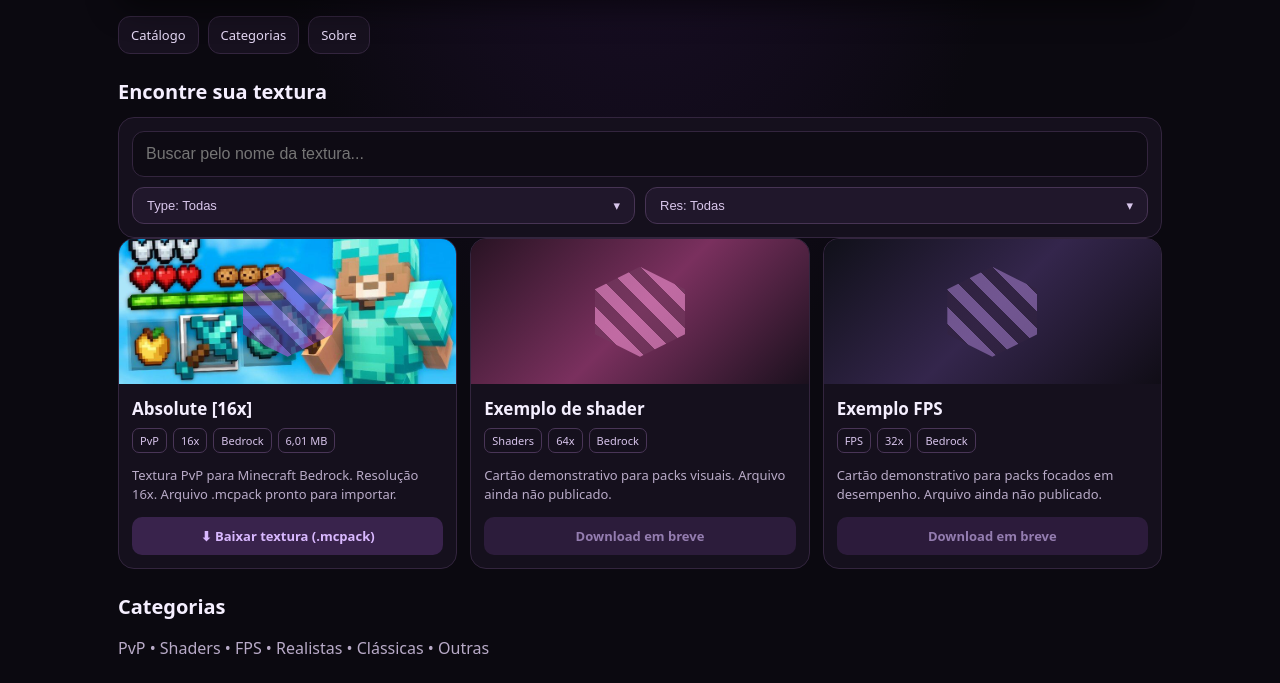
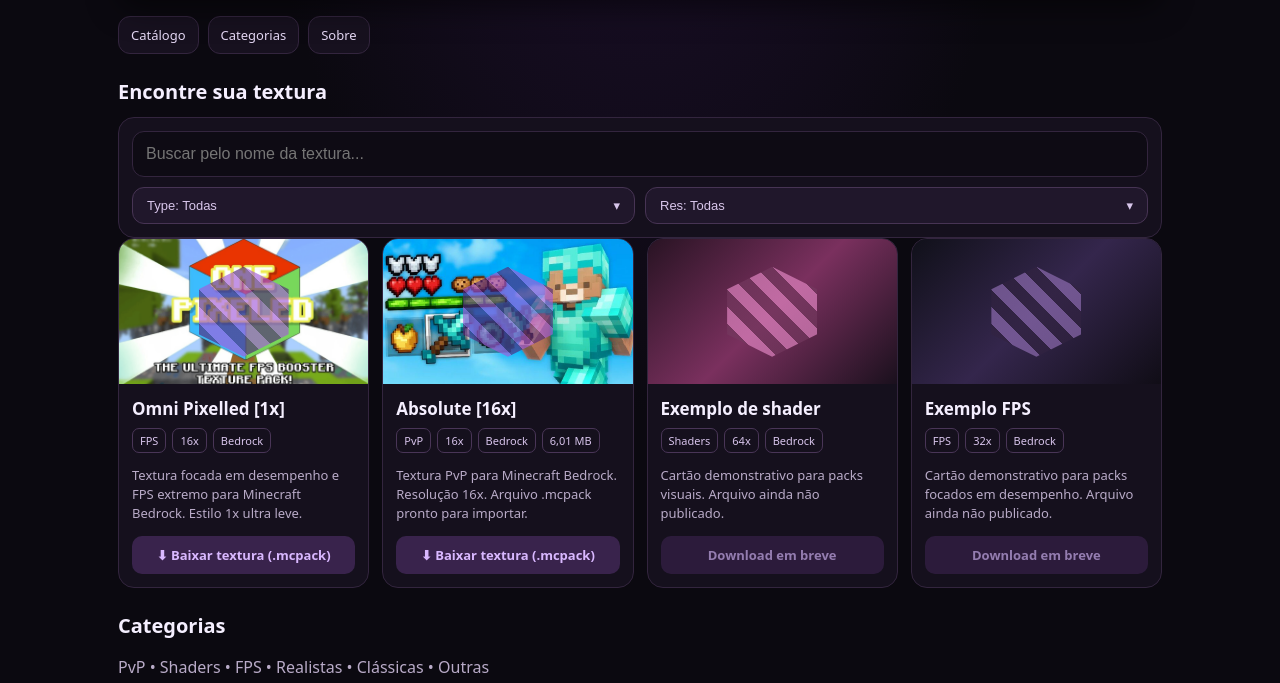
Before and after one commit to RhitRzBR/Texturas-RhitRzBR, a plain HTML site: page index.html in a window 1280 px wide. Shown: the part 585-1268 px from the top of the page. Drawn offline with Linux system fonts and the light colour scheme.

Commit message:
Update index.html

```diff
--- a/index.html
+++ b/index.html
@@ -115,6 +115,15 @@
 </div>
 
 <div class="grid" id="grid">
+  <article class="card" data-cat="FPS" data-res="16x" data-name="omni pixelled fps 1x">
+<div class="preview" style="background-image:url('https://raw.githubusercontent.com/RhitRzBR/Texturas-RhitRzBR/main/textura1x.png');background-size:cover;background-position:center"></div>
+<div class="cardbody">
+<h3>Omni Pixelled [1x]</h3>
+<div class="meta"><span>FPS</span><span>16x</span><span>Bedrock</span></div>
+<p>Textura focada em desempenho e FPS extremo para Minecraft Bedrock. Estilo 1x ultra leve.</p>
+<a class="download" style="opacity:1;pointer-events:auto" href="https://github.com/RhitRzBR/Texturas-RhitRzBR/raw/refs/heads/main/omnipixelledv1.6.mcpack" download>⬇ Baixar textura (.mcpack)</a>
+</div></article>
+
 <article class="card" data-cat="PvP" data-res="16x" data-name="absolute 16x">
 <div class="preview absolute-preview" style="background-image:url('https://raw.githubusercontent.com/RhitRzBR/Texturas-RhitRzBR/main/1795229269417.jpg');background-size:cover;background-position:center"></div>
 <div class="cardbody">
```
